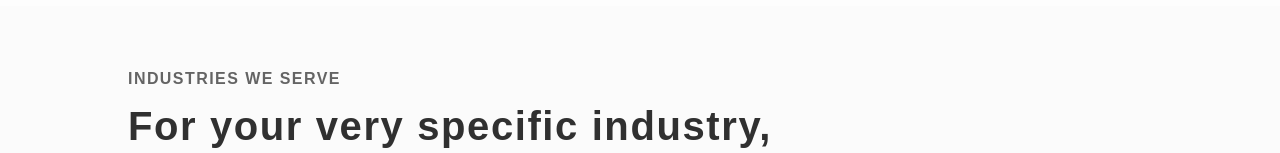
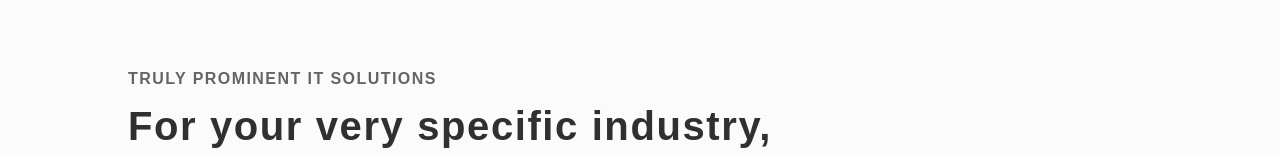
Before and after one commit to sarthakbhatt1407/fusionIT, a React (Create React App) app: page / in a window 1280 px wide. Shown: the part 794-947 px from the top of the page. Built offline with nearby package versions, Linux system fonts and the light colour scheme.

Commit message:
added nav

```diff
--- a/src/pages/Home.jsx
+++ b/src/pages/Home.jsx
@@ -42,6 +42,7 @@ const ServiceTextBox = styled.div`
     font-size: 1rem;
     letter-spacing: 0.09rem;
     font-weight: 600;
+    text-transform: uppercase;
   }
   h2 {
     margin: 0;
@@ -212,7 +213,7 @@ const Home = () => {
       <Header />
       <ServicesOuterBox>
         <ServiceTextBox>
-          <p data-aos="fade-left">INDUSTRIES WE SERVE</p>
+          <p data-aos="fade-left">truly prominent IT solutions</p>
           <h2 data-aos="fade-right">
             <span>For your very specific industry,</span>
             <span>
--- a/src/pages/Services.jsx
+++ b/src/pages/Services.jsx
@@ -109,6 +109,7 @@ const ServiceTextBox = styled.div`
     font-size: 1rem;
     letter-spacing: 0.09rem;
     font-weight: 600;
+    text-transform: uppercase;
   }
   h2 {
     margin: 0;
@@ -160,7 +161,7 @@ const Services = () => {
       </HeaderBox>
       <ServicesOuterBox>
         <ServiceTextBox>
-          <p data-aos="fade-left">INDUSTRIES WE SERVE</p>
+          <p data-aos="fade-left">truly prominent IT solutions</p>
           <h2 data-aos="fade-right">
             <span>For your very specific industry,</span>
             <span>
```
